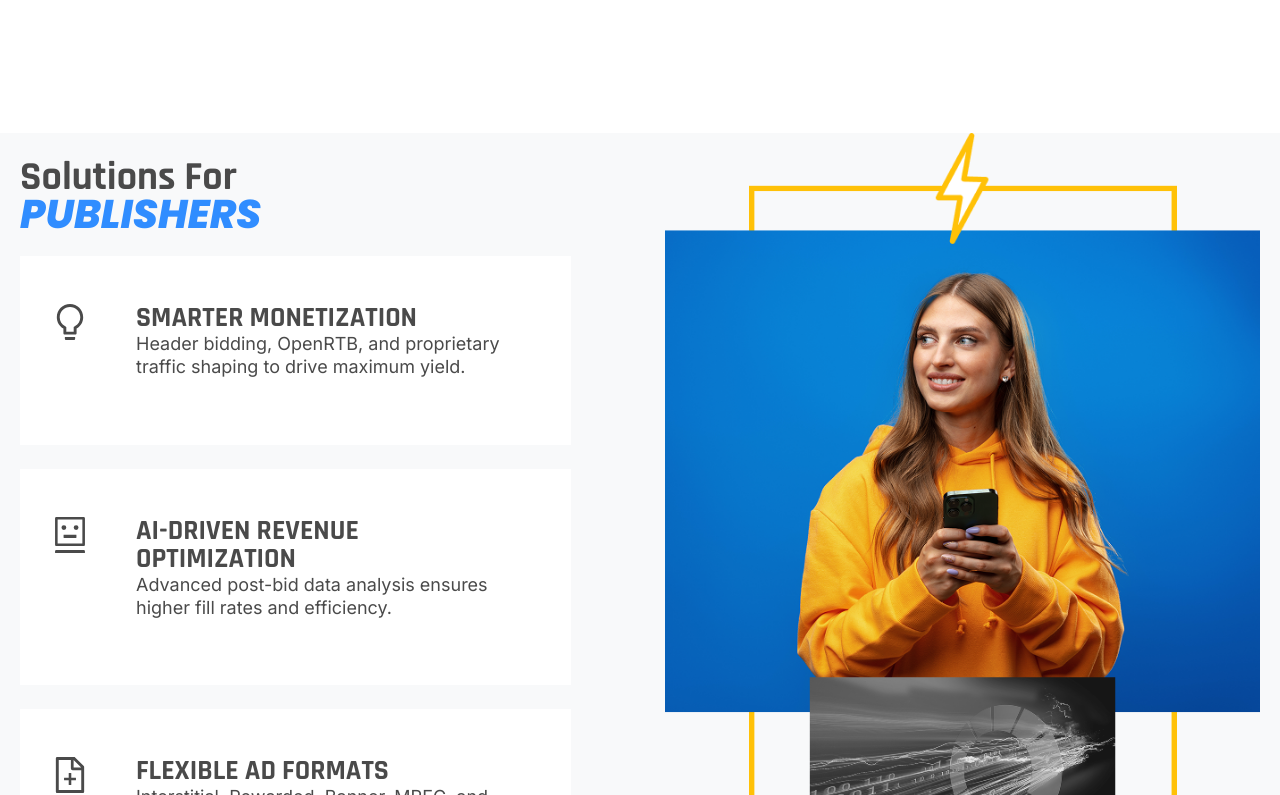
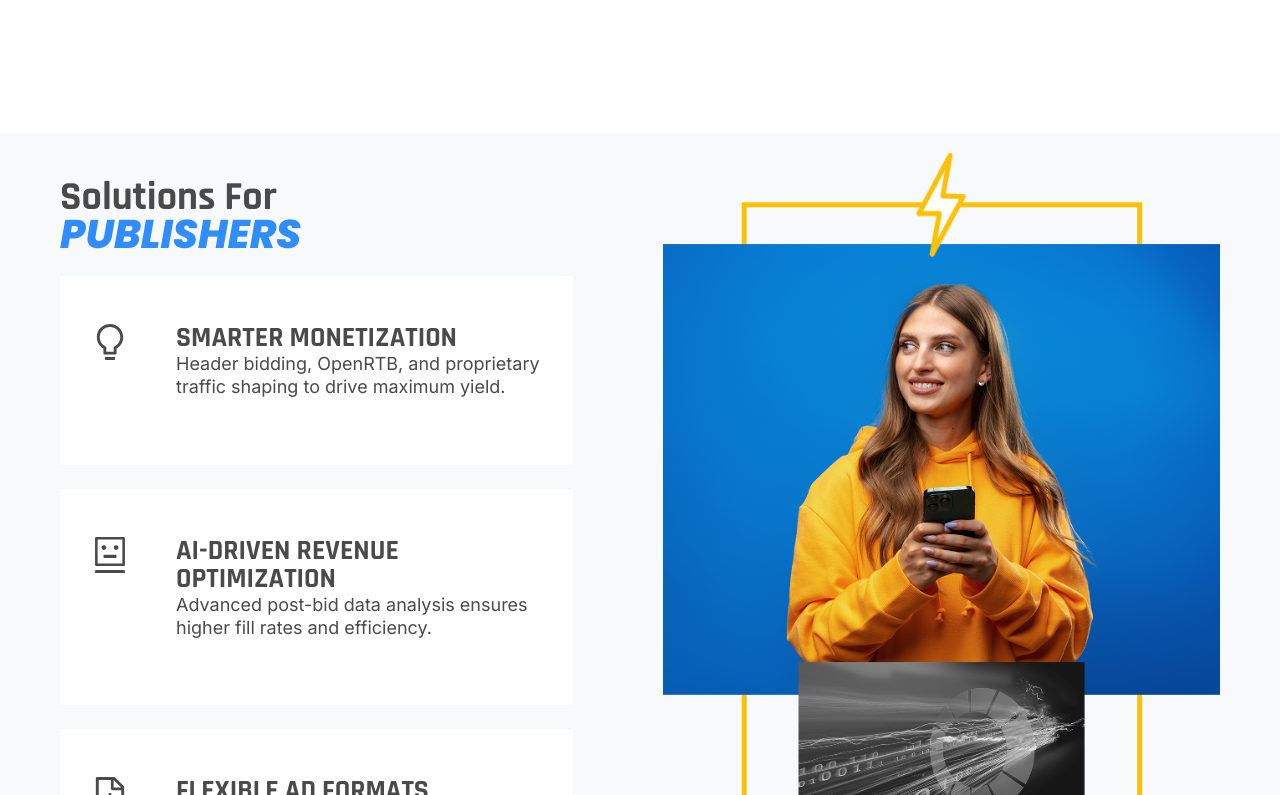
Before and after one commit to jwong65/vite-react-site, a React (Vite) app: page / in a window 1280 px wide. Shown: the part 1265-2060 px from the top of the page. Built offline with nearby package versions, Linux system fonts and the light colour scheme.

Commit message:
Fixed wrapper section syntax, added paddingtop to home-container-3

```diff
--- a/src/pages/Home.jsx
+++ b/src/pages/Home.jsx
@@ -54,7 +54,7 @@ export default function Home() {
         </div>
     </div>
     <div className='home-container-3-wrapper advertiser-section'>
-    <div className='home-container-3'>
+    <div className='home-container-3' style={{paddingTop: '20px'}}>
         <div className='left-content-home'>
             <div className='text-container-left'>
                 <h1 className='main-heading'>Solutions for</h1>
--- a/src/pages/home.css
+++ b/src/pages/home.css
@@ -389,7 +389,7 @@
 .section-wrapper-bottom,
 .home-container-wrapper,
 .home-container-2-wrapper,
-.home-container-3-wrapper {
+.home-container-3-wrapper .advertiser-section {
   width: 100vw;
   margin-left: calc(-50vw + 50%);
   margin-right: calc(-50vw + 50%);
@@ -398,8 +398,10 @@
   overflow: hidden;
 }
 
-.home-container-3-wrapper {
+.home-container-3-wrapper .advertiser-section {
     background-color: var(--Primary-Arctic-White, #F8F9FA);
+    padding-top: 20px;
+
 }
 
 /* Laptop width */
```
